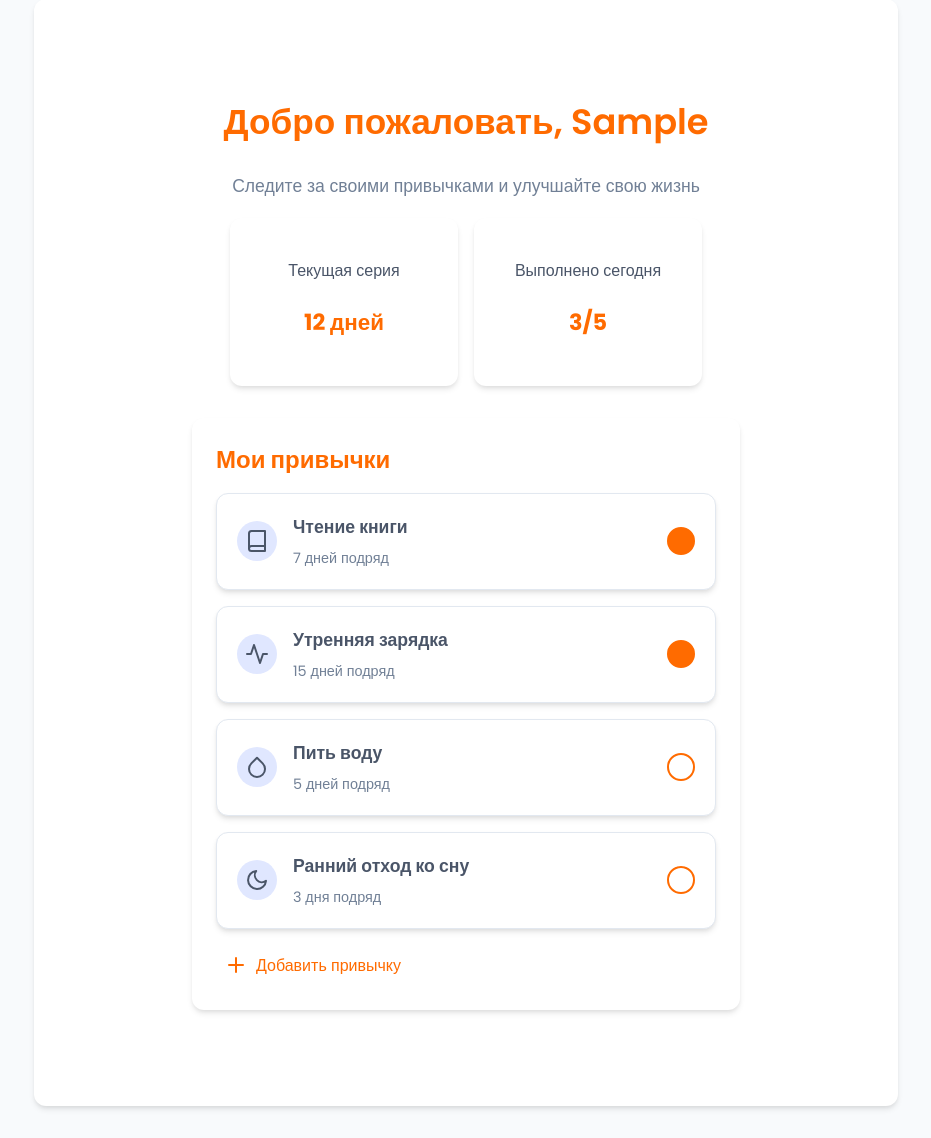
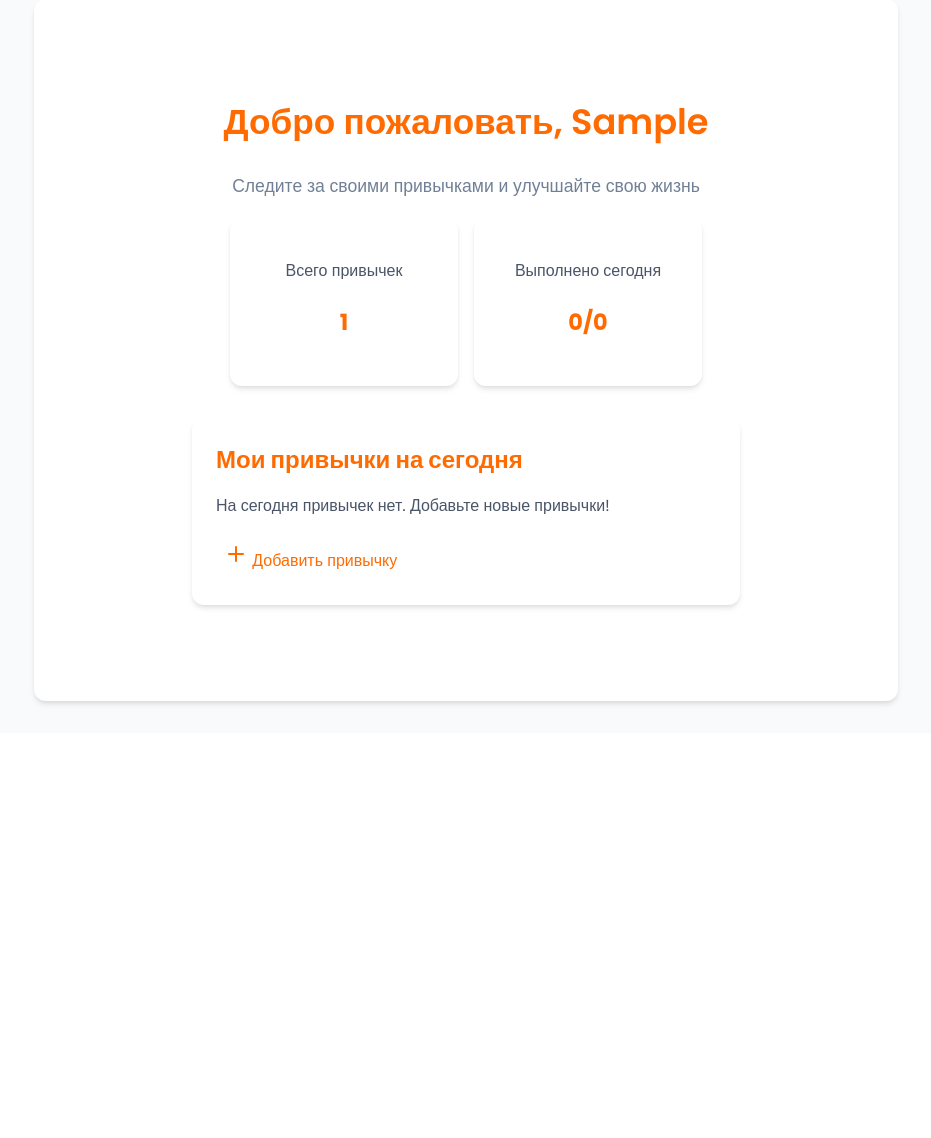
Before and after one commit to prgrssvvrld/Bezopasnost2, a Django app: page /home/ in a window 1280 px wide. Shown: the part 150-1288 px from the top of the page, without its empty margins (174-1105 px from the left). After the commit the page ends 856 px from the top, so only its background shows below. Run offline with Django 5.2, Linux system fonts and the light colour scheme; a user stored in the database is signed in; tables that the repository leaves empty hold one stand-in row (values such as "Sample post"); grey boxes marked "Sample" are stand-in pictures.

Commit message:
home привязана к модели

```diff
--- a/myapp/urls.py
+++ b/myapp/urls.py
@@ -12,6 +12,8 @@ urlpatterns = [
     path('dashboard/', views.dashboard, name='dashboard'),
     path('dashboard/add/', views.add_habit, name='add_habit'),
     path('home/', views.home_page, name='home'),
+
+    path('habits/<int:habit_id>/toggle/', views.toggle_habit, name='toggle_habit'),
 
     #path('dashboard/<int:habit_id>/edit/', views.edit_habit, name='edit_habit'),
     #path('dashboard/<int:habit_id>/delete/', views.delete_habit, name='delete_habit'),
--- a/myapp/views.py
+++ b/myapp/views.py
@@ -24,7 +24,21 @@ def welcome_page(request):
     return render(request, 'registration/welcome.html')
 
 def home_page(request):
-    return render(request, 'habits/home.html')
+    today = timezone.now().date()
+    habits = Habit.objects.filter(user=request.user)
+    habits_today = habits.filter(weekdays__day_of_week=today.weekday()).distinct()
+    completed_today = habits_today.filter(completion_date=today)
+
+    return render(request, 'habits/home.html', {
+        'habits': habits,
+        'habits_today': habits_today,
+        'completed_today': completed_today
+    })
+
+def toggle_habit(request, habit_id):
+    habit = get_object_or_404(Habit, id=habit_id, user=request.user)
+    habit.toggle_completion()
+    return JsonResponse({'success': True})
 
 @login_required
 def toggle_habit_completion(request, habit_id):
--- a/templates/habits/home.html
+++ b/templates/habits/home.html
@@ -24,8 +24,6 @@
 {% block content %}
     <link href="https://fonts.googleapis.com/css2?family=Inter:wght@400;500;600&display=swap" rel="stylesheet">
     <script src="https://unpkg.com/feather-icons"></script>
-
-
 
     <div class="user-icon">
         <a href="{% url 'profile' %}">
@@ -85,78 +83,58 @@
 
         <div class="stats-cards">
             <div class="card">
-                <p class="card__title">Текущая серия</p>
-                <p class="card__value">12 дней</p>
+                <p class="card__title">Всего привычек</p>
+                <p class="card__value">{{ habits.count }}</p>
             </div>
             <div class="card">
                 <p class="card__title">Выполнено сегодня</p>
-                <p class="card__value">3/5</p>
+                <p class="card__value">{{ completed_today.count }}/{{ habits_today.count }}</p>
             </div>
         </div>
 
         <div class="habits-list">
-            <h2>Мои привычки</h2>
+            <h2>Мои привычки на сегодня</h2>
 
+            {% for habit in habits_today %}
             <div class="habit-item">
                 <div class="habit-info">
                     <div class="habit-icon">
+                        {% if habit.category.name == "Спорт" %}
+                            <i data-feather="activity"></i>
+                        {% elif habit.category.name == "Чтение" %}
                             <i data-feather="book"></i>
+                        {% elif habit.category.name == "Здоровье" %}
+                            <i data-feather="heart"></i>
+                        {% else %}
+                            <i data-feather="check-circle"></i>
+                        {% endif %}
                     </div>
                     <div>
-                        <div class="habit-name">Чтение книги</div>
-                        <div class="habit-streak">7 дней подряд</div>
+                        <div class="habit-name">{{ habit.name }}</div>
+                        <div class="habit-streak">
+                            Дни: {% for day in habit.weekdays.all %}{{ day.get_day_of_week_display }}{% if not forloop.last %}, {% endif %}{% endfor %}
+                        </div>
+                        <div class="habit-category">{{ habit.category.name }}</div>
                     </div>
                 </div>
-                <div class="habit-check checked"></div>
-            </div>
-
-            <div class="habit-item">
-                <div class="habit-info">
-                    <div class="habit-icon">
-                        <i data-feather="activity"></i>
-                    </div>
-                    <div>
-                        <div class="habit-name">Утренняя зарядка</div>
-                        <div class="habit-streak">15 дней подряд</div>
+                <div class="habit-check {% if habit in completed_today %}checked{% endif %}"
+                     data-habit-id="{{ habit.id }}"
+                     onclick="toggleHabitCompletion(this, {{ habit.id }})">
                 </div>
             </div>
-                <div class="habit-check checked"></div>
-            </div>
-
-            <div class="habit-item">
-                <div class="habit-info">
-                    <div class="habit-icon">
-                        <i data-feather="droplet"></i>
-                    </div>
-                    <div>
-                        <div class="habit-name">Пить воду</div>
-                        <div class="habit-streak">5 дней подряд</div>
-                    </div>
-                </div>
-                <div class="habit-check"></div>
-            </div>
-
-            <div class="habit-item">
-                <div class="habit-info">
-                    <div class="habit-icon">
-                        <i data-feather="moon"></i>
-                    </div>
-                    <div>
-                        <div class="habit-name">Ранний отход ко сну</div>
-                        <div class="habit-streak">3 дня подряд</div>
-                    </div>
-                </div>
-                <div class="habit-check"></div>
-            </div>
+            {% empty %}
+            <p>На сегодня привычек нет. Добавьте новые привычки!</p>
+            {% endfor %}
 
             <div class="add-habit">
+                <a href="{% url 'dashboard' %}">
                     <i data-feather="plus"></i>
                     Добавить привычку
+                </a>
             </div>
         </div>
     </main>
 
-    <script>
     <script src="https://unpkg.com/feather-icons"></script>
     <script>
         const themeToggle = document.getElementById('theme-toggle');
@@ -195,7 +173,25 @@
         nav.addEventListener('mouseleave', () => {
             timeout = setTimeout(() => {
                 nav.classList.remove('navbar--open');
-        }, 500); // Задержка 0.5 секунды
+            }, 500);
         });
+
+        function toggleHabitCompletion(element, habitId) {
+            fetch(`/habits/${habitId}/toggle/`, {
+                method: 'POST',
+                headers: {
+                    'Content-Type': 'application/json',
+                    'X-CSRFToken': '{{ csrf_token }}'
+                },
+                body: JSON.stringify({})
+            })
+            .then(response => response.json())
+            .then(data => {
+                if (data.success) {
+                    element.classList.toggle('checked');
+                }
+            })
+            .catch(error => console.error('Error:', error));
+        }
     </script>
 {% endblock %}
```
Lines whose indentation alone changed are shown as unchanged.
